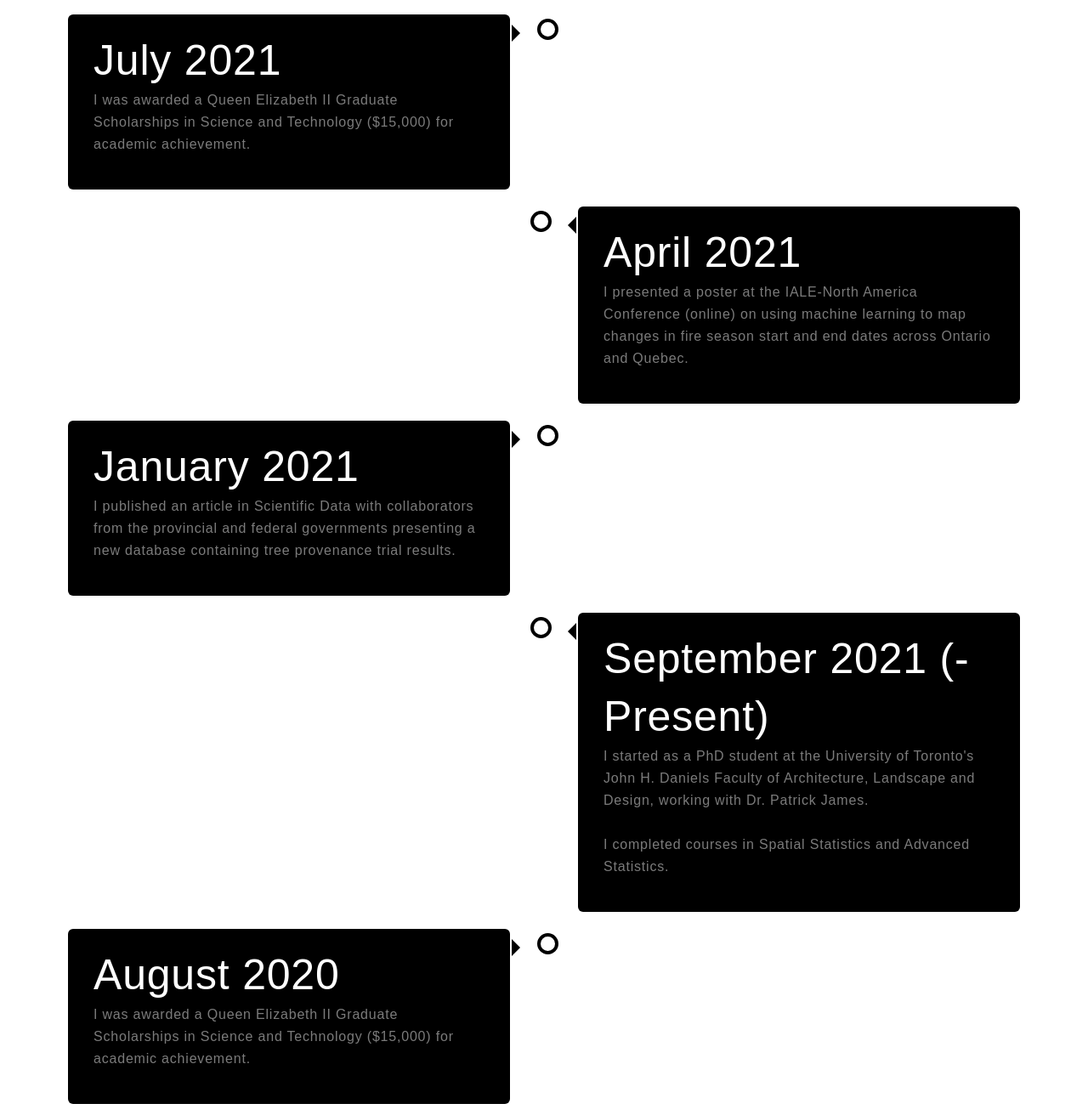
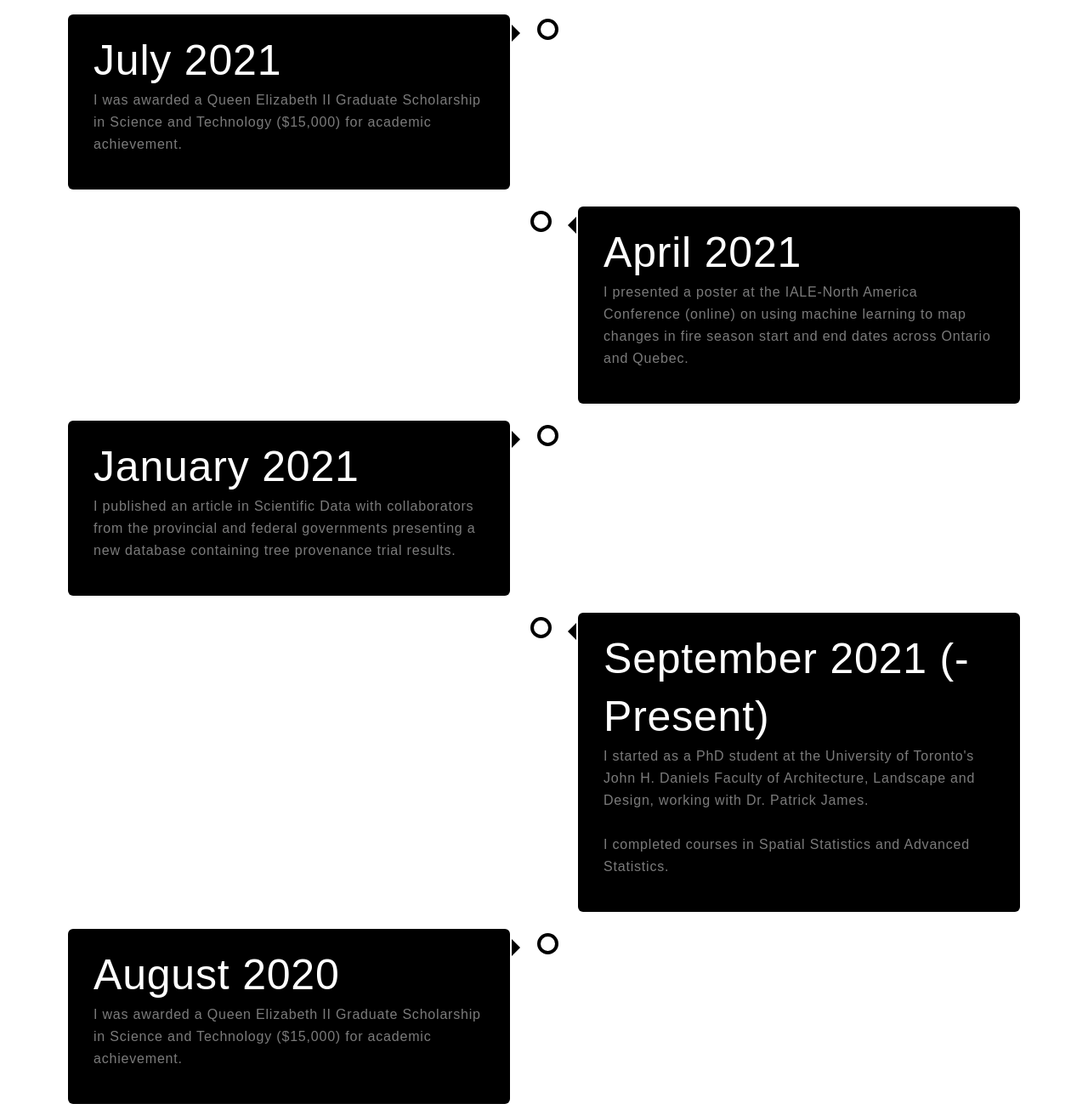
Before and after one commit to clara-risk/risk_portfolio, a plain HTML site: page elements.html in a window 1280 px wide. Shown: the part 3392-4704 px from the top of the page at 85% size. Drawn offline with Linux system fonts and the light colour scheme; a web font is replaced by a local one.

Commit message:
spelling error

```diff
--- a/elements.html
+++ b/elements.html
@@ -204,7 +204,7 @@ DESIGNED & DEVELOPED by FREEHTML5.CO
  <div class="container2 left">
     <div class="content2">
       <h7>July 2021</h7>
-      <p>I was awarded a Queen Elizabeth II Graduate Scholarships in Science and Technology ($15,000) for academic achievement.
+      <p>I was awarded a Queen Elizabeth II Graduate Scholarship in Science and Technology ($15,000) for academic achievement.
 	</p>
     </div>
   </div>
@@ -241,7 +241,7 @@ and Quebec.
  <div class="container2 left">
     <div class="content2">
       <h7>August 2020</h7>
-      <p>I was awarded a Queen Elizabeth II Graduate Scholarships in Science and Technology ($15,000) for academic achievement.
+      <p>I was awarded a Queen Elizabeth II Graduate Scholarship in Science and Technology ($15,000) for academic achievement.
 	</p>
     </div>
   </div>
```
